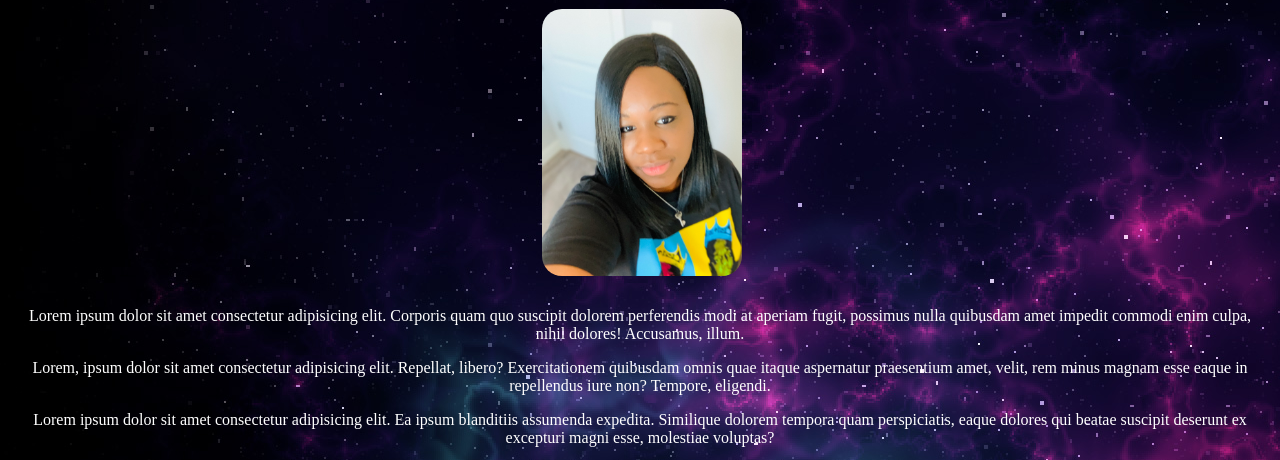
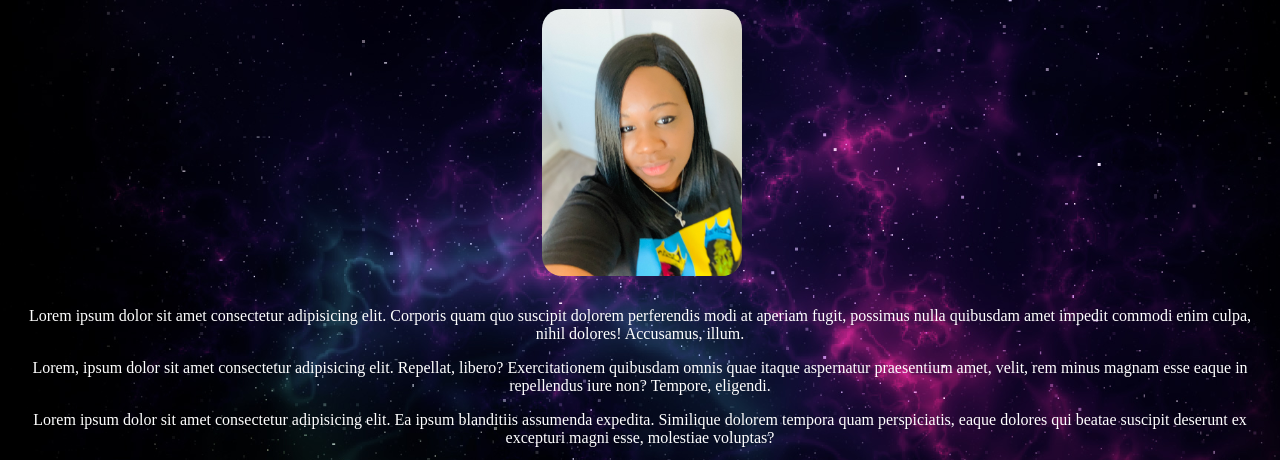
Before and after one commit to MoniqueHolmes86/aboutMe, a plain HTML site: page index.html in a window 1280 px wide. Shown: the part 101-561 px from the top of the page. Drawn offline with Linux system fonts and the light colour scheme.

Commit message:
fixed image upload

```diff
--- a/index.html
+++ b/index.html
@@ -9,7 +9,7 @@
   <body>
     <h1 class="aboutme">About Me!</h1>
         <div class="container">
-          <img src="/MyProfilepic2.jpg" alt="Avatar" class="image" style="width:100%">
+          <img src="/MyProfilepic2.jpg" class="image" style="width:100%">
         </div>
 
         <div class="containers">
--- a/style.css
+++ b/style.css
@@ -1,5 +1,6 @@
 body {
-  background-image: url(/a6efe9c11e3b2a0ca82ea7123ff3ea4625df11ba.jpg);
+  background-image: url("a6efe9c11e3b2a0ca82ea7123ff3ea4625df11ba.jpg");
+  background-size: cover;
   padding: 20px;
   text-align: center;
 }
```
